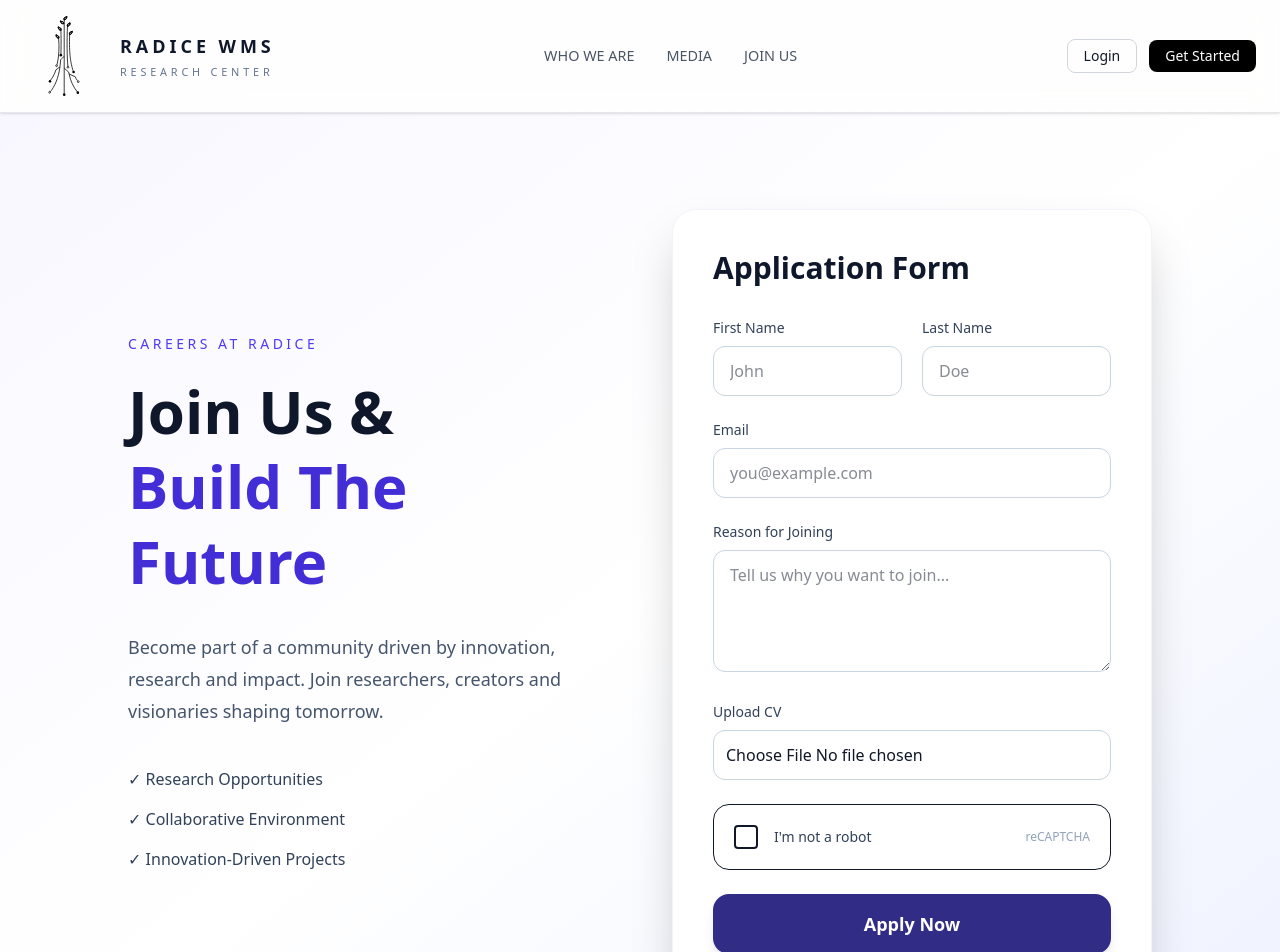
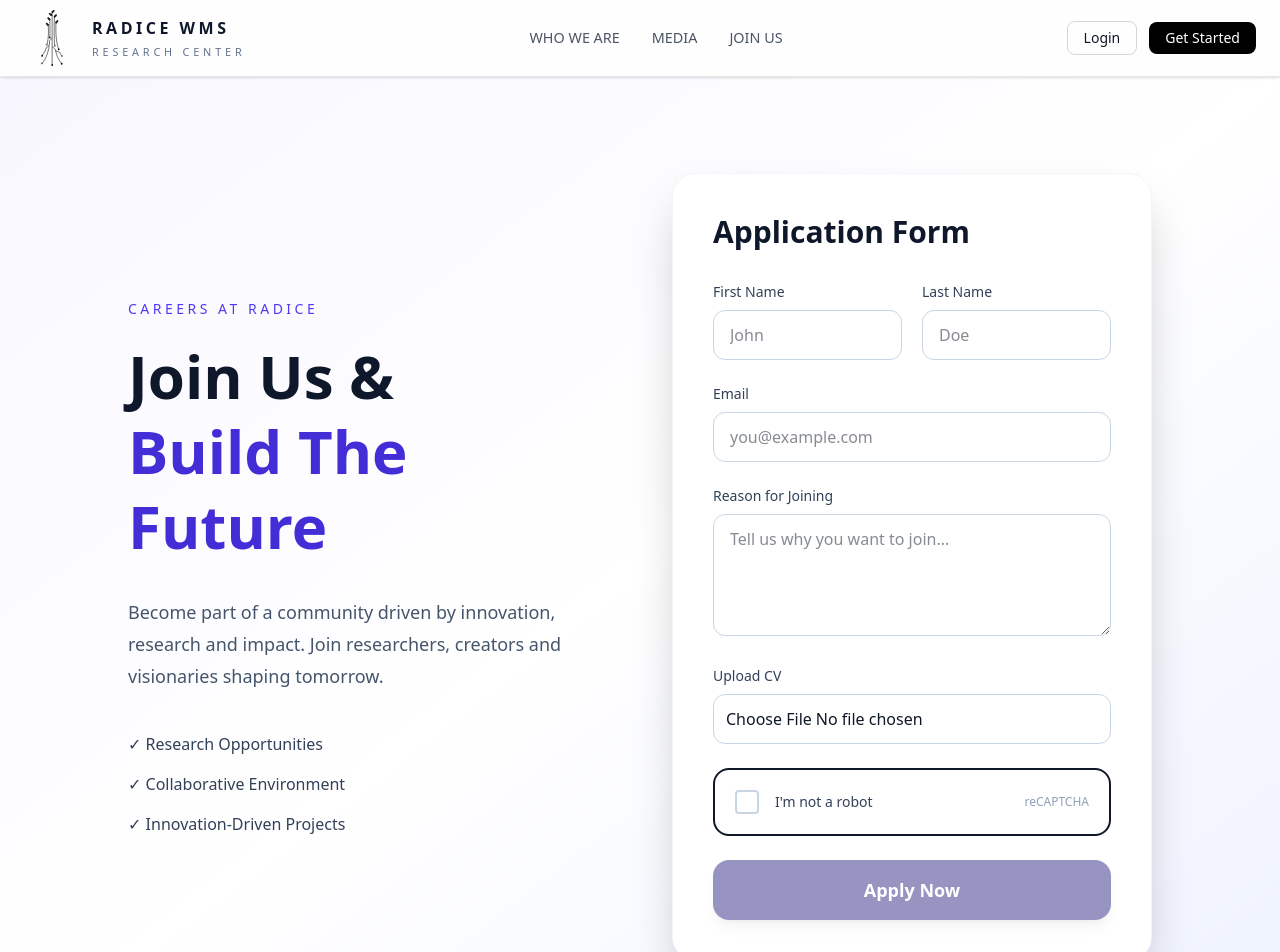
Before and after one commit to chanpirun/aaaaaaa, a Next.js app: page /joinus in a window 1280 px wide. Shown: the top 952 px of the page. Built offline with nearby package versions, Linux system fonts and the light colour scheme.

Commit message:
just updated

```diff
--- a/app/components/header.tsx
+++ b/app/components/header.tsx
@@ -10,10 +10,10 @@ export default function Header() {
   return (
     <header className="sticky top-0 z-50 w-full transition-all duration-300">
       <div className="w-full bg-white/90 backdrop-blur-md border-b border-gray-200 shadow-sm">
-        <div className="flex flex-col gap-3 px-4 py-4 md:flex-row md:items-center md:justify-between md:px-6">
-          <div className="flex items-center justify-between gap-3">
-            <div className="flex items-center gap-4">
-              <div className="relative h-20 w-20 overflow-hidden rounded-[1.75rem]shadow-[0_18px_45px_-20px_rgba(15,23,42,0.7)]">
+        <div className="flex flex-col gap-2 px-4 py-2.5 md:flex-row md:items-center md:justify-between md:px-6">
+          <div className="flex items-center justify-between gap-2">
+            <div className="flex items-center gap-3">
+              <div className="relative h-14 w-14 overflow-hidden rounded-[1.25rem]shadow-[0_12px_30px_-15px_rgba(15,23,42,0.6)]">
                 <Image
                   src="/RadiceLogoNoText_light.svg"
                   alt="RaDiCe Logo"
@@ -23,7 +23,7 @@ export default function Header() {
                 />
               </div>
               <div>
-                <p className="text-base md:text-lg font-semibold uppercase tracking-[0.22em] text-slate-900">
+                <p className="text-sm md:text-base font-semibold uppercase tracking-[0.22em] text-slate-900">
                   RaDiCe WMS
                 </p>
                 <p className="mt-1 text-[0.68rem] uppercase tracking-[0.35em] text-slate-500">
--- a/app/joinus/page.tsx
+++ b/app/joinus/page.tsx
@@ -1,6 +1,10 @@
 "use client";
 
+import { useState } from "react";
+
 export default function JoinUsPage() {
+  const [isRobotChecked, setIsRobotChecked] = useState(false);
+
   return (
     <main className="min-h-screen bg-gradient-to-br from-[#f8f7ff] via-white to-[#eef2ff] py-24 px-6">
 
@@ -107,11 +111,24 @@ export default function JoinUsPage() {
             </div>
 
 
-            {/* Fake recaptcha style box */}
-            <div className="border rounded-2xl p-5 flex items-center justify-between">
+            {/* Interactive reCAPTCHA checkbox */}
+            <div
+              className="border-2 rounded-2xl p-5 flex items-center justify-between cursor-pointer hover:bg-gray-50 transition"
+              onClick={() => setIsRobotChecked(!isRobotChecked)}
+            >
               <div className="flex items-center gap-4">
-                <div className="w-6 h-6 border-2 rounded-sm" />
-                <span className="text-slate-700 text-sm">
+                <div
+                  className={`w-6 h-6 border-2 rounded-sm flex items-center justify-center transition ${
+                    isRobotChecked
+                      ? "bg-indigo-600 border-indigo-600"
+                      : "border-slate-300"
+                  }`}
+                >
+                  {isRobotChecked && (
+                    <span className="text-white text-xs font-bold">✓</span>
+                  )}
+                </div>
+                <span className="text-slate-700 text-sm font-medium">
                   I'm not a robot
                 </span>
               </div>
@@ -123,6 +140,7 @@ export default function JoinUsPage() {
 
 
             <button
+              disabled={!isRobotChecked}
               className="
                 w-full
                 py-4
@@ -134,6 +152,9 @@ export default function JoinUsPage() {
                 shadow-lg
                 hover:scale-[1.02]
                 transition
+                disabled:opacity-50
+                disabled:cursor-not-allowed
+                disabled:hover:scale-100
               "
             >
               Apply Now
```
